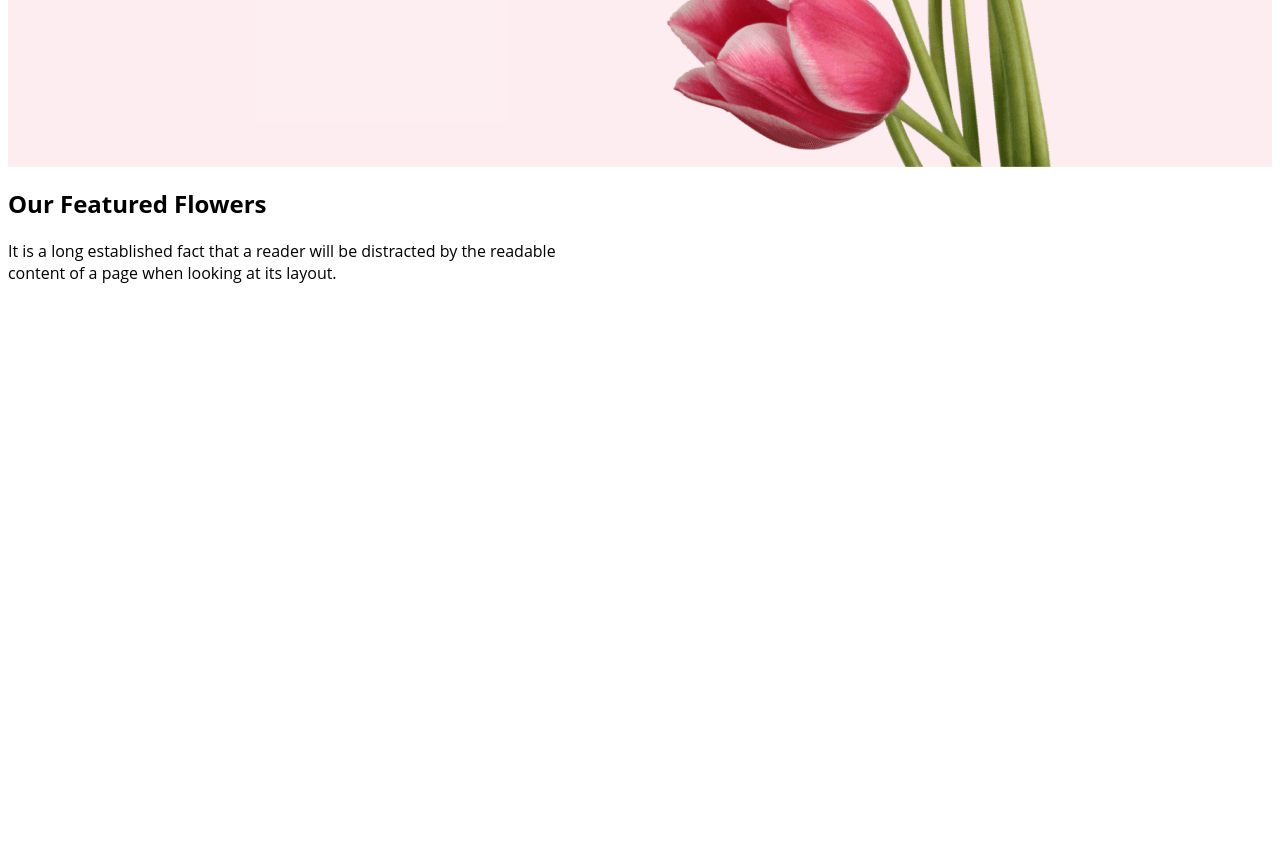
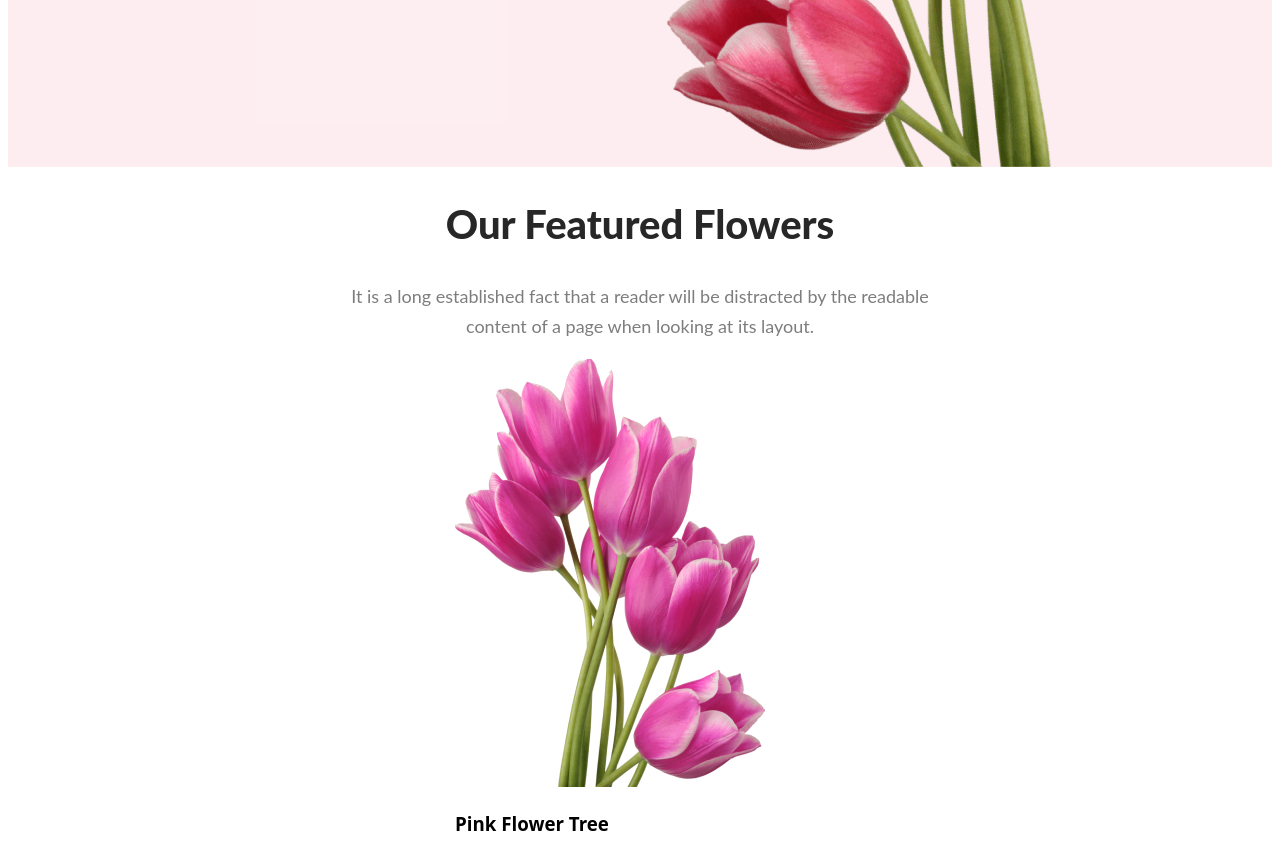
Before and after one commit to joy-Kumar-Biswas226/Flower-Shop-Assignment, a plain HTML site: page index.html in a window 1280 px wide. Shown: the part 641-1493 px from the top of the page. Before the commit the page ends 941 px from the top, so only its background shows below. Drawn offline with Linux system fonts and the light colour scheme.

Commit message:
Section add

```diff
--- a/index.html
+++ b/index.html
@@ -22,6 +22,23 @@
         <section class="About">
             <h2 class="Section-Title">Our Featured Flowers</h2>
             <p class="Section-Description">It is a long established fact that a reader will be distracted by the readable  <br> content of a page when looking at its layout.</p>
+
+            <div class="section-images">
+                <div>
+                  <div class="first-image">
+                    <img src="Flower Asset/pngwing 6.png" alt="">
+                    <h3 class="first-image-title">Pink Flower Tree</h3>
+                 </div>
+
+                 <div class="Second-image">
+                    <img src="Flower Asset/pngwing 5.png" alt="">
+                    <h3 class="second-image-title">Pink Flower Tree</h3>
+                 </div>
+                 <div class="Third-image">
+                    <img src="Flower Asset/pngwing 7.png" alt="">
+                    <h3 class="second-image-title">Pink Flower Tree</h3>
+
+                 </div>
         </section>
     </main>
 
--- a/style.css
+++ b/style.css
@@ -13,7 +13,7 @@ body {
       }
       .Banner-content{
         max-width: 350px;
-        margin: right 30px;
+
       }
 
       .Banner-title{
@@ -36,3 +36,33 @@ body {
   align-items: flex-start;
   gap: 10px;
 }
+
+/*about section styles*/
+.About{
+background-color:#FFF;
+}
+.Section-Title{
+  color: #272727;
+  text-align: center;
+  font-family: Lato;
+  font-size: 40px;
+  font-style: normal;
+  font-weight: 800;
+  line-height: normal;
+}
+.Section-Description{
+  color: rgba(39, 39, 39, 0.60);
+  text-align: center;
+  font-family: Lato;
+  font-size: 18px;
+  font-style: normal;
+  font-weight: 400px;
+  line-height: 30px;
+}
+.section-images{
+  max-width: 1440px auto;
+  display: flex;
+  justify-content: center;
+  align-items: center;
+  gap: 24px;
+}
```
